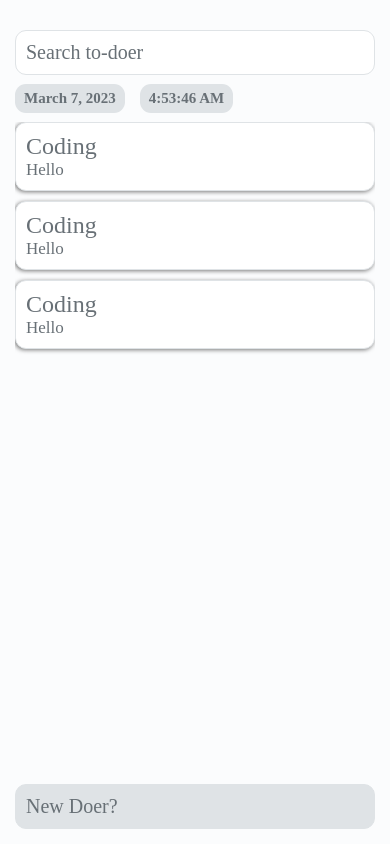
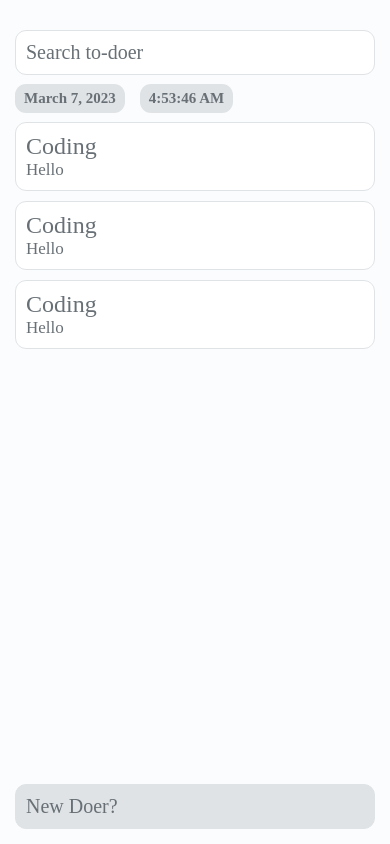
Before and after one commit to maddyyyyyyy6/Noto, a React Native app in the folder to-doer/: screen /Home in a window 390 px wide. Built offline with nearby package versions, Linux system fonts and the light colour scheme.

Commit message:
doer fixed

```diff
--- a/to-doer/components/Doer.js
+++ b/to-doer/components/Doer.js
@@ -2,10 +2,7 @@ import { StyleSheet, Text, TouchableOpacity } from "react-native";
 
 const Doer = ({ title, description }) => {
     return (
-        <TouchableOpacity
-            style={[styles.doerContainer, styles.shadowDoer]}
-            activeOpacity={0.9}
-        >
+        <TouchableOpacity style={[styles.doerContainer]} activeOpacity={0.9}>
             <Text style={styles.doerTitle}>{title}</Text>
             <Text style={styles.doerDes}>{description}</Text>
         </TouchableOpacity>
```
